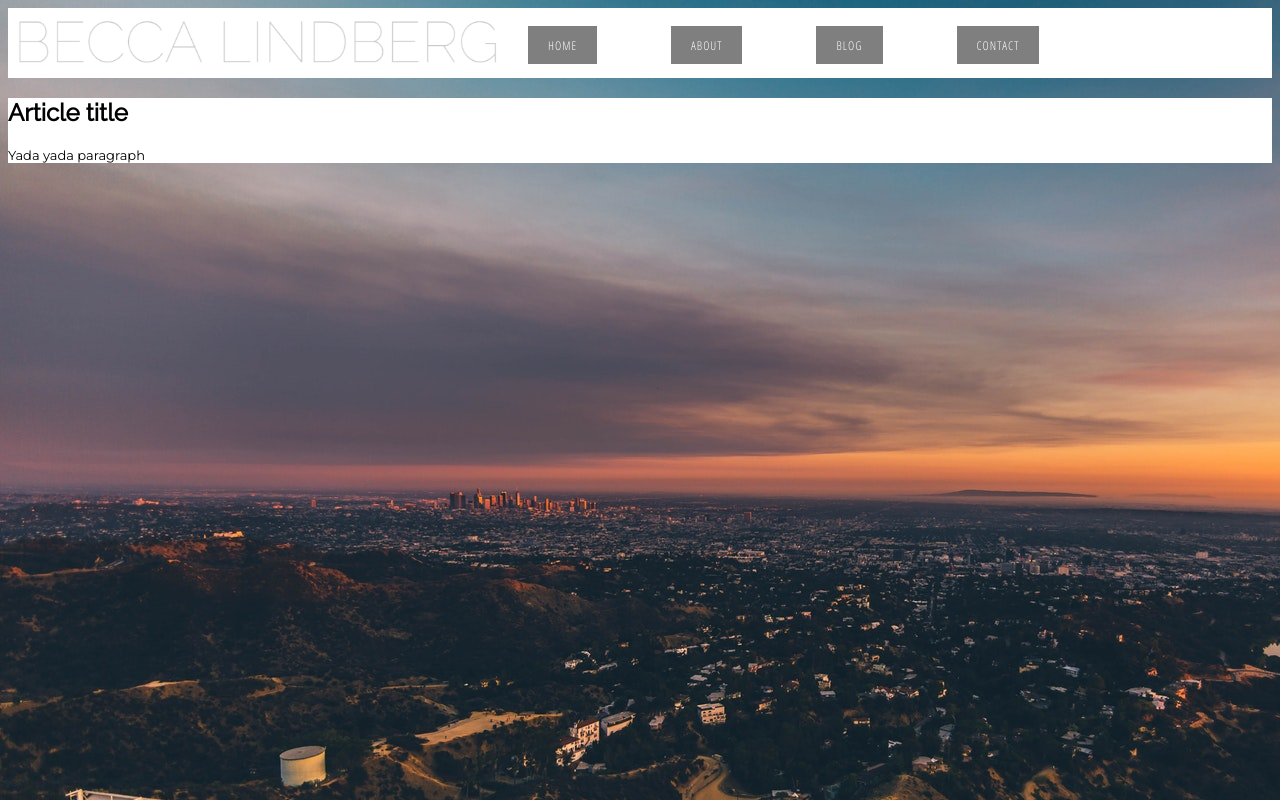
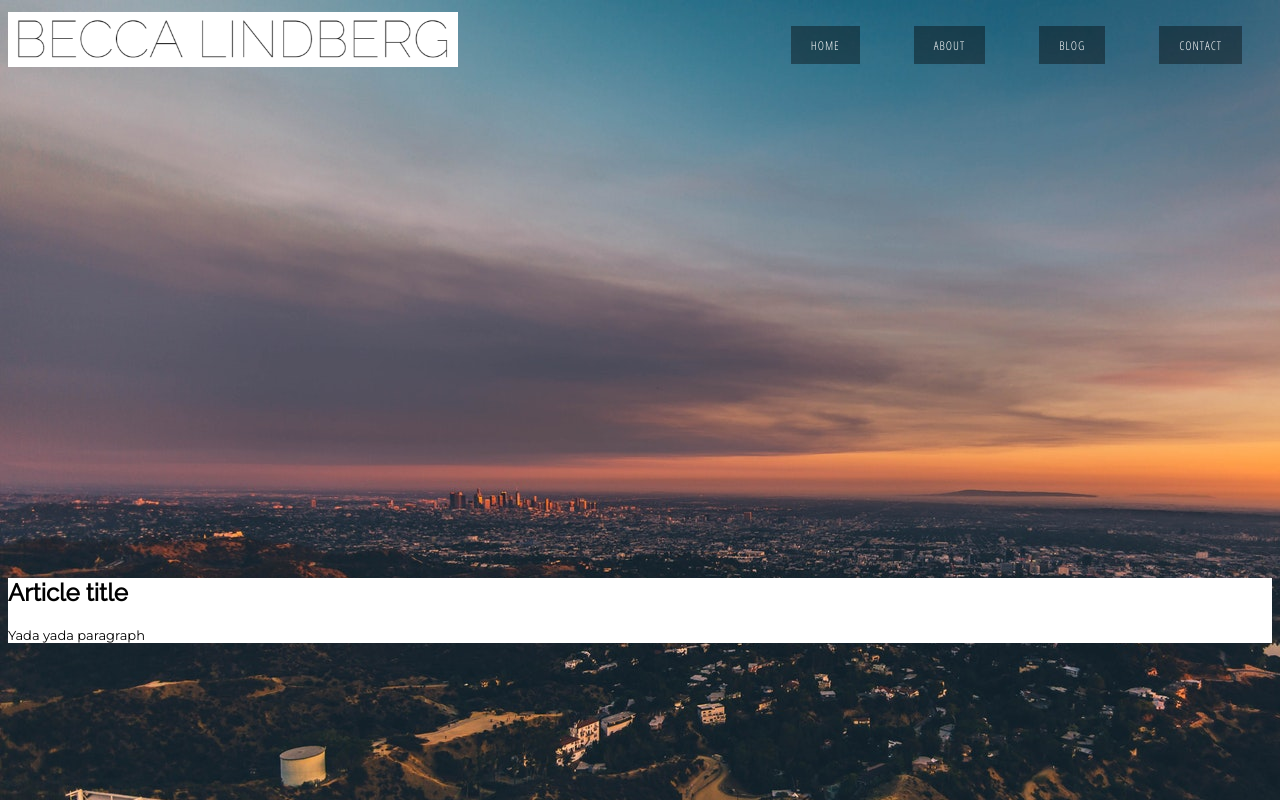
Before and after one commit to beccalindberg/SMC_FALL18_GD66_WD2, a plain HTML site: page midterm/index.html in a window 1280 px wide. Drawn offline with Linux system fonts and the light colour scheme.

Commit message:
Some nav & logo tweaking
Some more tweaks on nav and logo. Pushed the main down to see where I want it

```diff
--- a/midterm/styles/layout.css
+++ b/midterm/styles/layout.css
@@ -4,21 +4,22 @@ body {
 }
 
 header {
-    background-color: white;
+    background-color: transparent;
     height: 70px;
 }
 
 main {
+    margin-top: 500px;
     background-color: white;
 }
 
 nav {
-    padding-top:2px;
+    float: right;
+    padding-top: 2px;
 }
 
 .logo {
     padding-top: 2px;
     float:left;
-    width: 500px;
-    opacity: 50%;
+    width: 450px;
 }
--- a/midterm/styles/stylesheet.css
+++ b/midterm/styles/stylesheet.css
@@ -12,8 +12,8 @@ ul {
 
 li {
     display: inline-block;
-    margin-right: 50px;
+    margin-right: 30px;
     margin-left: 20px;
-    background: rgba(0, 0, 0, 0.5);
+    background: rgba(0, 0, 0, 0.4);
     padding: 10px 20px 10px 20px;
 }
```
Also changed, not shown: 1 other file.
